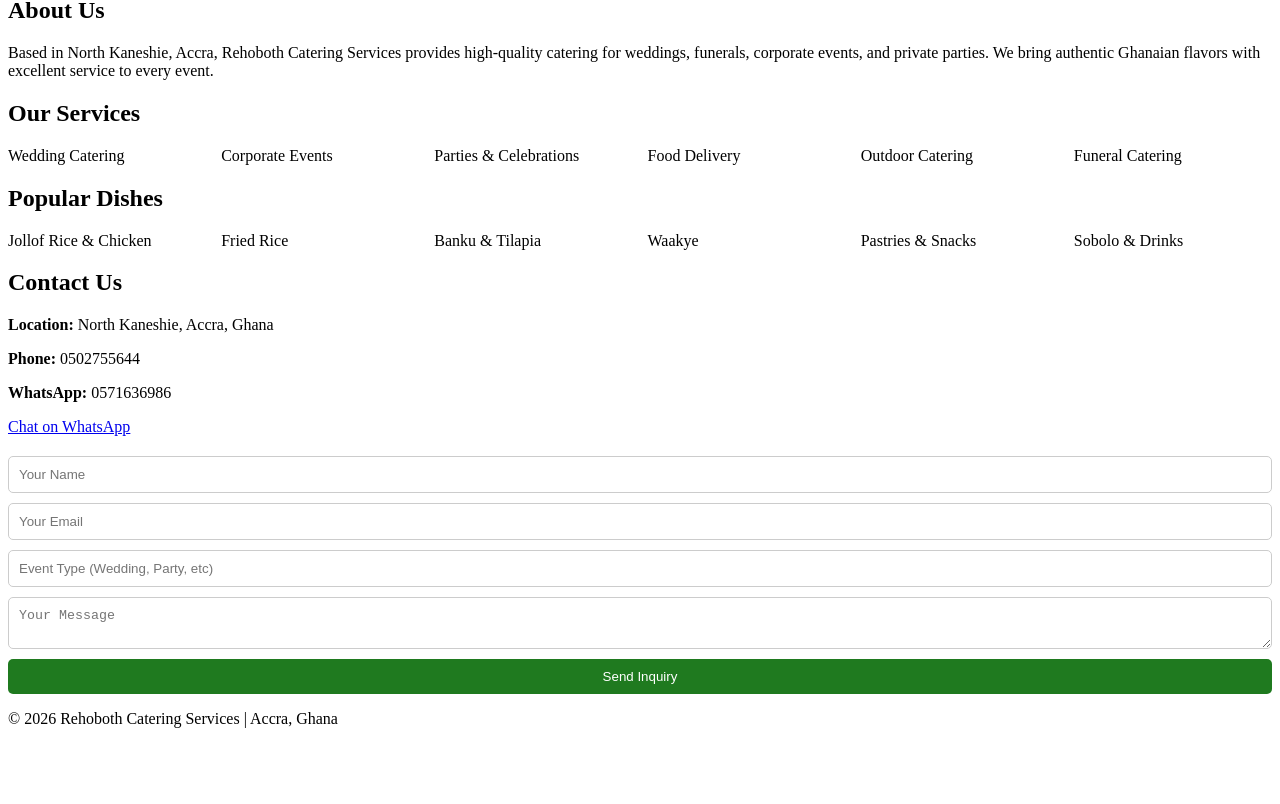
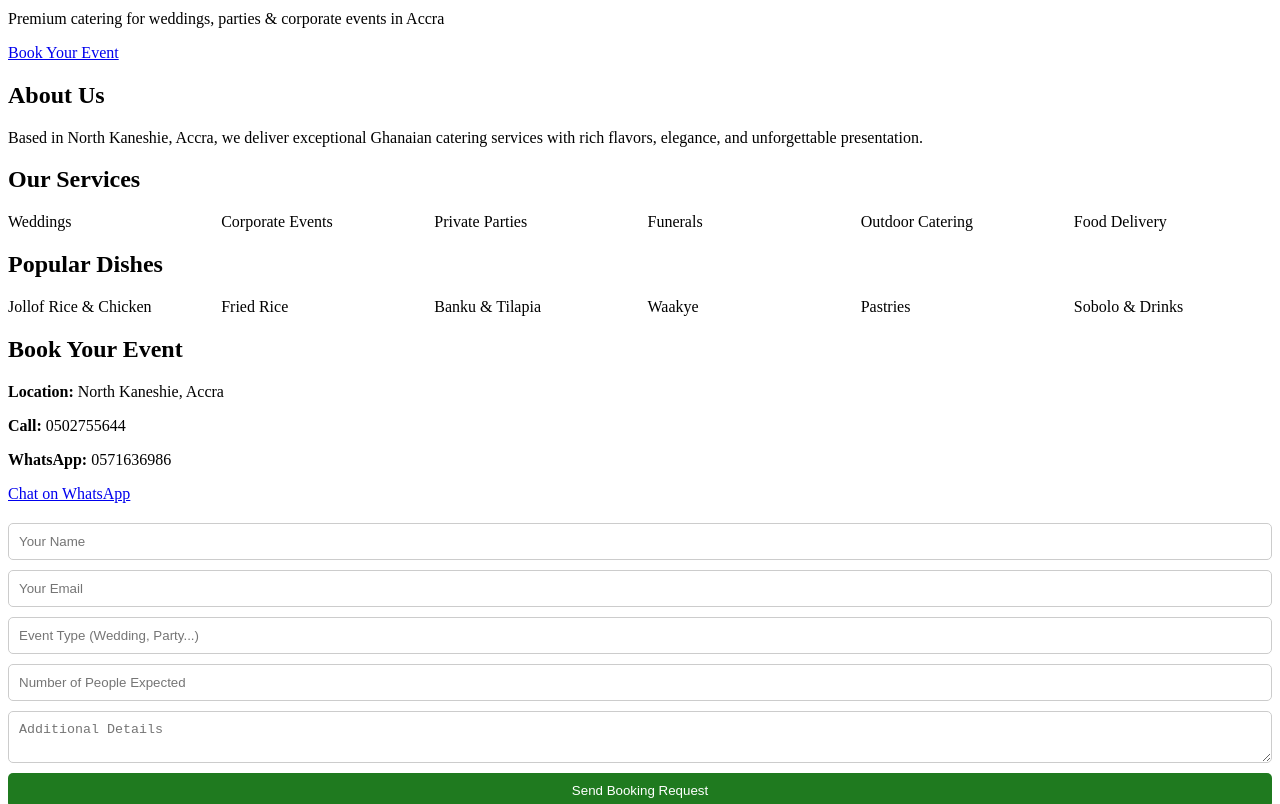
Before and after one commit to GloriaFolley/Rehoboth-Catering-Services, a plain HTML site: page index.html in a window 1280 px wide. Shown: the part 155-959 px from the top of the page. Before the commit the page ends 899 px from the top, so only its background shows below. Drawn offline with Linux system fonts and the light colour scheme.

Commit message:
Add files via upload

```diff
--- a/index.html
+++ b/index.html
@@ -9,20 +9,27 @@
 
 <body>
 
-  <!-- HERO SECTION -->
+  <!-- NAVBAR -->
+  <nav class="navbar">
+    <h2>Rehoboth Catering</h2>
+    <a href="#contact" class="nav-btn">Book Now</a>
+  </nav>
+
+  <!-- HERO -->
   <header class="hero">
-    <h1>Rehoboth Catering Services</h1>
-    <p>Delicious Ghanaian meals for weddings, parties & corporate events</p>
-    <a href="#contact" class="btn">Book an Event</a>
+    <div class="overlay">
+      <h1>Rehoboth Catering Services</h1>
+      <p>Premium catering for weddings, parties & corporate events in Accra</p>
+      <a href="#contact" class="btn">Book Your Event</a>
+    </div>
   </header>
 
   <!-- ABOUT -->
   <section class="about">
     <h2>About Us</h2>
     <p>
-      Based in North Kaneshie, Accra, Rehoboth Catering Services provides high-quality
-      catering for weddings, funerals, corporate events, and private parties.
-      We bring authentic Ghanaian flavors with excellent service to every event.
+      Based in North Kaneshie, Accra, we deliver exceptional Ghanaian catering services
+      with rich flavors, elegance, and unforgettable presentation.
     </p>
   </section>
 
@@ -30,12 +37,12 @@
   <section class="services">
     <h2>Our Services</h2>
     <div class="grid">
-      <div>Wedding Catering</div>
+      <div>Weddings</div>
       <div>Corporate Events</div>
-      <div>Parties & Celebrations</div>
+      <div>Private Parties</div>
+      <div>Funerals</div>
+      <div>Outdoor Catering</div>
       <div>Food Delivery</div>
-      <div>Outdoor Catering</div>
-      <div>Funeral Catering</div>
     </div>
   </section>
 
@@ -47,30 +54,34 @@
       <div>Fried Rice</div>
       <div>Banku & Tilapia</div>
       <div>Waakye</div>
-      <div>Pastries & Snacks</div>
+      <div>Pastries</div>
       <div>Sobolo & Drinks</div>
     </div>
   </section>
 
   <!-- CONTACT -->
   <section id="contact" class="contact">
-    <h2>Contact Us</h2>
+    <h2>Book Your Event</h2>
 
-    <p><strong>Location:</strong> North Kaneshie, Accra, Ghana</p>
-    <p><strong>Phone:</strong> 0502755644</p>
+    <p><strong>Location:</strong> North Kaneshie, Accra</p>
+    <p><strong>Call:</strong> 0502755644</p>
     <p><strong>WhatsApp:</strong> 0571636986</p>
 
     <a class="btn" href="https://wa.me/233571636986" target="_blank">
       Chat on WhatsApp
     </a>
 
-    <!-- CONTACT FORM -->
+    <!-- FORM -->
     <form class="contact-form">
       <input type="text" placeholder="Your Name" required>
       <input type="email" placeholder="Your Email" required>
-      <input type="text" placeholder="Event Type (Wedding, Party, etc)" required>
-      <textarea placeholder="Your Message"></textarea>
-      <button type="submit">Send Inquiry</button>
+      <input type="text" placeholder="Event Type (Wedding, Party...)" required>
+
+      <!-- NEW FIELD -->
+      <input type="number" placeholder="Number of People Expected" required>
+
+      <textarea placeholder="Additional Details"></textarea>
+      <button type="submit">Send Booking Request</button>
     </form>
   </section>
 
```
